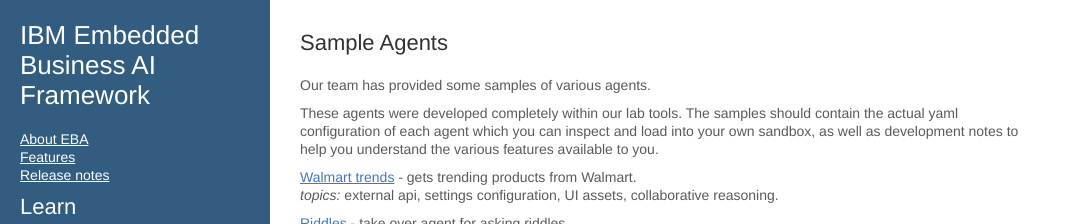
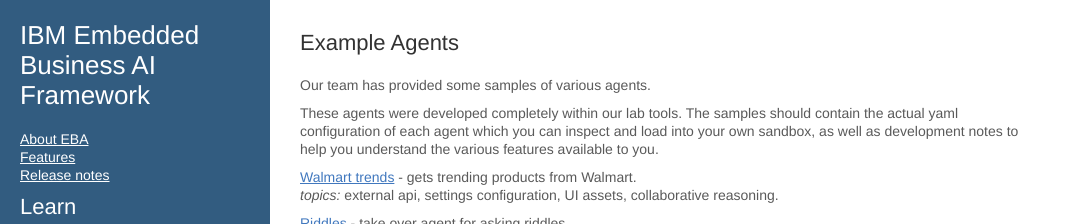
Before and after one commit to ibm-watson-embedded-business-assistant/eba-example-agents, a Jekyll site: the page built from docs/Samples.md, in a window 1280 px wide. Shown: the top 224 px of the page, without its empty margins (0-1065 px from the left). Built offline with Jekyll 4.4.1, drawn with Linux system fonts in a browser that asks for light colours; our own code applies the rules of GitHub Pages for plain Markdown files.

Commit message:
Update Samples.md

```diff
--- a/docs/Samples.md
+++ b/docs/Samples.md
@@ -1,4 +1,4 @@
-## Sample Agents
+## Example Agents
 
 Our team has provided some samples of various agents.
 
```
